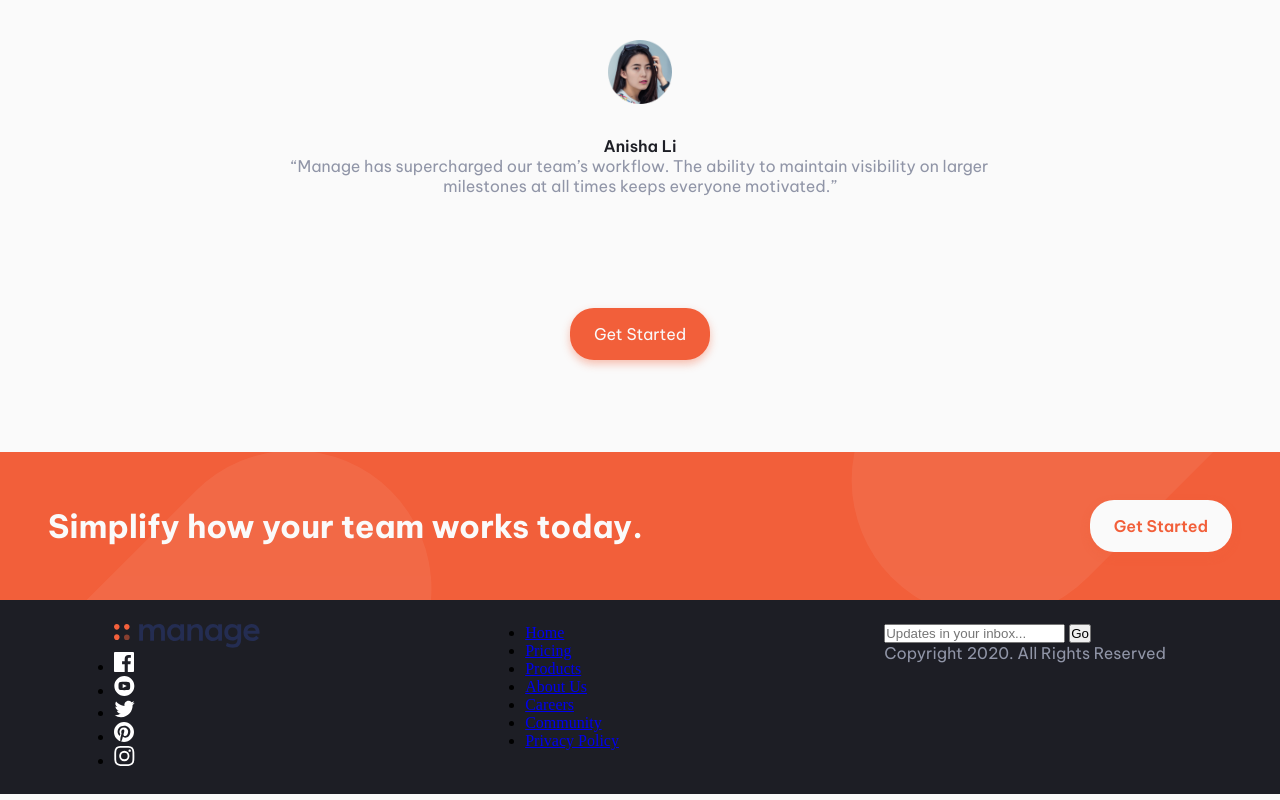
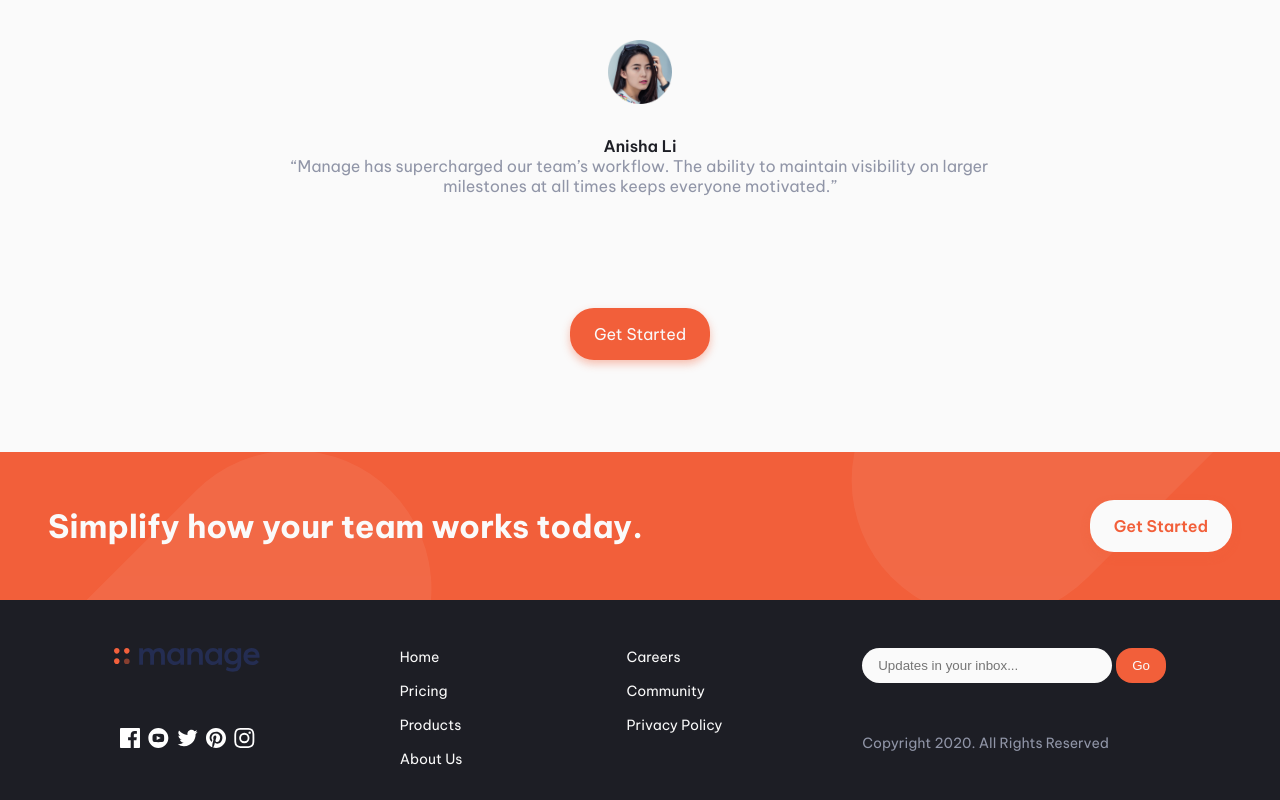
Before and after one commit to kaynanlDev/manage---landing-page, a plain HTML site: page index.html in a window 1280 px wide. Shown: the part 1457-2257 px from the top of the page. Drawn offline with nearby package versions, Linux system fonts and the light colour scheme.

Commit message:
finalização da estilização

```diff
--- a/assets/css/partials/_layout.scss
+++ b/assets/css/partials/_layout.scss
@@ -13,9 +13,9 @@
     padding: 16px 24px;
     border-radius: 24px;
     box-shadow: 0px 4px 8px 0px hsla(12, 88%, 59%, 0.384);
+    transition: 0.3s ease;
     &:hover{
         opacity: 0.7;
-        transition: 0.3s ease;
     }
 }
 
@@ -328,14 +328,129 @@ header{
 
 }
 footer{
+    padding: 24px 0;
     width: 100%;
+    height: 200px;
     background-color: $Very-Dark-Blue;
 
     .footer-container{
         max-width: 1100px;
+        height: 100%;
         margin: 0 auto;
         padding: 24px;
         display: flex;
         justify-content: space-between;
+
+        .socialmedias{
+            height: 100%;
+            display: flex;
+            flex-direction: column;
+            justify-content: space-between;
+            align-items: center;
+
+            ul{
+                display: flex;
+                align-items: center;
+                gap: 8px;
+                list-style-type: none;
+
+                @include responsivi(740px){
+                    margin: 16px 0 24px 0;
+                 }
+            }
+        }
+        .footer-links{
+            height: 100%;
+
+            nav{
+                display: flex;
+                justify-content: space-between;
+                gap: 164px;
+
+                ul{
+                    list-style-type: none;
+                    display: flex;
+                    flex-direction: column;
+                    gap: 16px;
+
+                    a{
+                        font-family: 'Be vietnam pro', sans-serif;
+                        text-decoration: none;
+                        color: $Very-Light-Gray;
+                        font-size: 14px;
+                        &:hover{
+                            opacity: 0.7;
+                            transition: 0.3s ease;
+                        }
+                    }
+
+                }
+                @include responsivi(740px){
+                    gap: 100px;
+                    justify-content: center;
+                    margin-bottom: 24px;
+
+                 }
+            }
+
+        }
+
+        .footer-form{
+            height: 100%;
+            display: flex;
+            flex-direction: column;
+            justify-content: space-between;
+
+
+             input{
+                border: none;
+                outline: none;
+                background-color: $Very-Light-Gray;
+                color: $Dark-Grayish-Blue;
+                width: 250px;
+                padding: 10px 8px;
+                padding-left: 16px;
+                border-radius: 20px;
+             }
+             button{
+                background-color: $Bright-Red;
+                color: $Very-Light-Gray;
+                border: none;
+                border-radius: 16px;
+                padding: 10px 16px;
+                cursor: pointer;
+                transition: 0.3s ease;
+                &:hover{
+                    opacity: 0.7;
+                }
+             }
+
+             p{
+                font-size: 14px;
+
+                @include responsivi(740px){
+                    margin-top: 32px;
+                }
+             }
+
+             @include responsivi(740px){
+                text-align: center;
+
+                .form-controls{
+                    display: flex;
+                    justify-content: center;
+                    gap: 16px;
+
+                }
+            }
+        }
+
+        @include responsivi(740px){
+            flex-direction: column;
+        }
+    }
+
+    @include responsivi(740px){
+        height: 100%;
     }
 }
--- a/index.html
+++ b/index.html
@@ -164,6 +164,7 @@
     <div class="footer-container">
       <div class="socialmedias">
         <div class="logo"><img src="images/logo.svg" alt="logomarca"></div>
+        <nav>
           <ul>
             <li><a href="#"><img src="images/icon-facebook.svg" alt="icon-facebook"></a></li>
             <li><a href="#"><img src="images/icon-youtube.svg" alt="icon-youtube"></a></li>
@@ -171,6 +172,7 @@
             <li><a href="#"><img src="images/icon-pinterest.svg" alt="icon-pinterest"></a></li>
             <li><a href="#"><img src="images/icon-instagram.svg" alt="icon-instagram"></a></li>
           </ul>
+        </nav>
       </div>
       <div class="footer-links">
         <nav>
```
Also changed, not shown: assets/css/style.css, 1 other file. Lines whose indentation alone changed are shown as unchanged.
